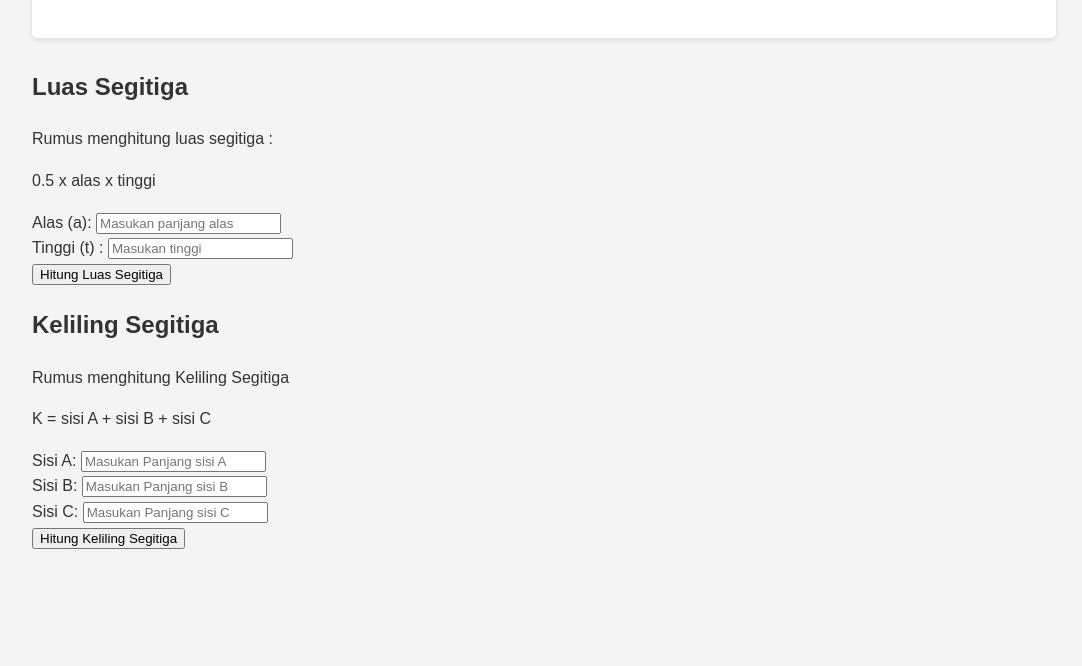
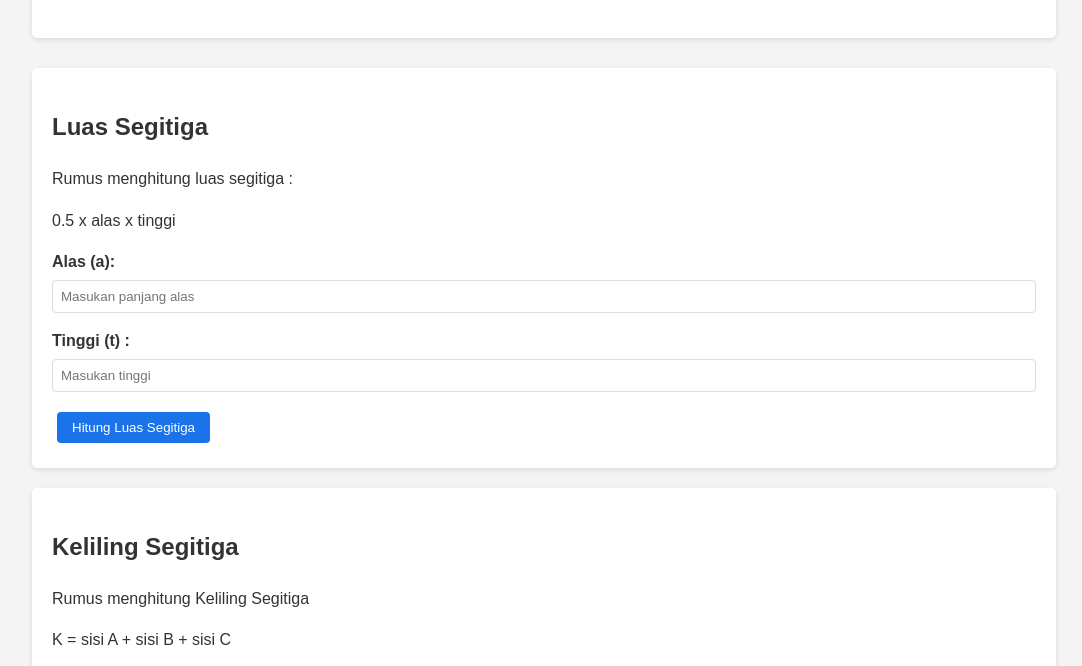
Before and after one commit to revou-fundamental-course/16-jun-25-epeet-delx, a plain HTML site: page index.html in a window 1280 px wide. Shown: the part 116-782 px from the top of the page, without its empty margins (96-1178 px from the left). Drawn offline with Linux system fonts and the light colour scheme.

Commit message:
update style.2

```diff
--- a/css/style.css
+++ b/css/style.css
@@ -21,3 +21,43 @@ header {
     border-radius: 5px;
     box-shadow: 0 2px 5px rgba(0, 0, 0, 0.1);
 }
+
+button {
+    padding: 8px 15px;
+    margin: 5px;
+    border: none;
+    border-radius: 4px;
+    cursor: pointer;
+    background-color: #1a73e8;
+    color: white;
+}
+
+button:hover {
+    background-color: #0d5bba;
+}
+
+.calculator-section {
+    background-color: #fff;
+    padding: 20px;
+    margin-bottom: 20px;
+    border-radius: 5px;
+    box-shadow: 0 2px 5px rgba(0, 0, 0, 0.1);
+}
+
+.input-group {
+    margin-bottom: 15px;
+}
+
+label {
+    display: block;
+    margin-bottom: 5px;
+    font-weight: bold;
+}
+
+input[type="number"] {
+    width: 100%;
+    padding: 8px;
+    border: 1px solid #ddd;
+    border-radius: 4px;
+    box-sizing: border-box;
+}
```
